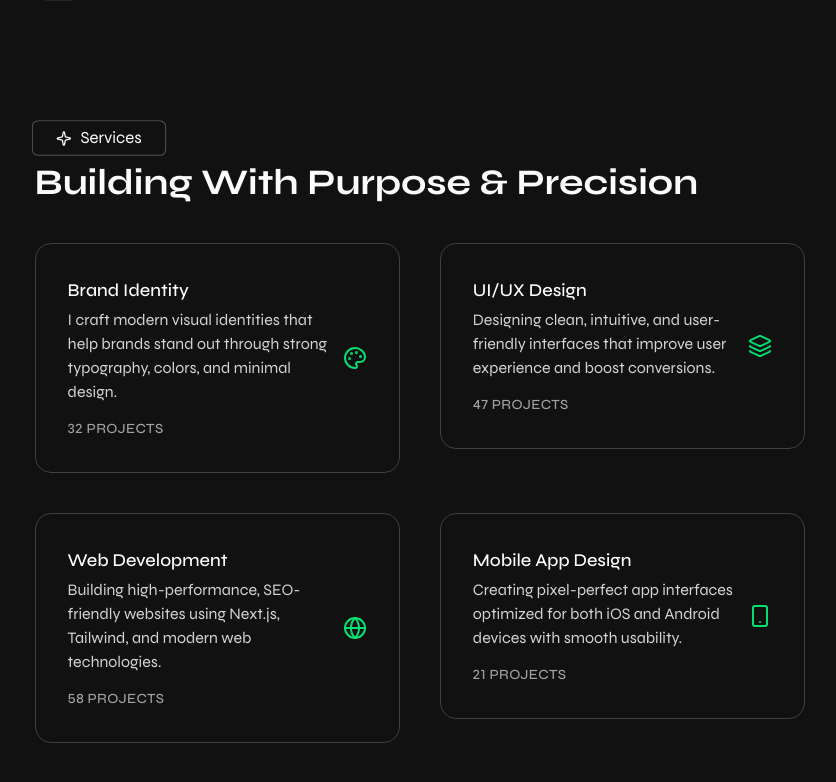
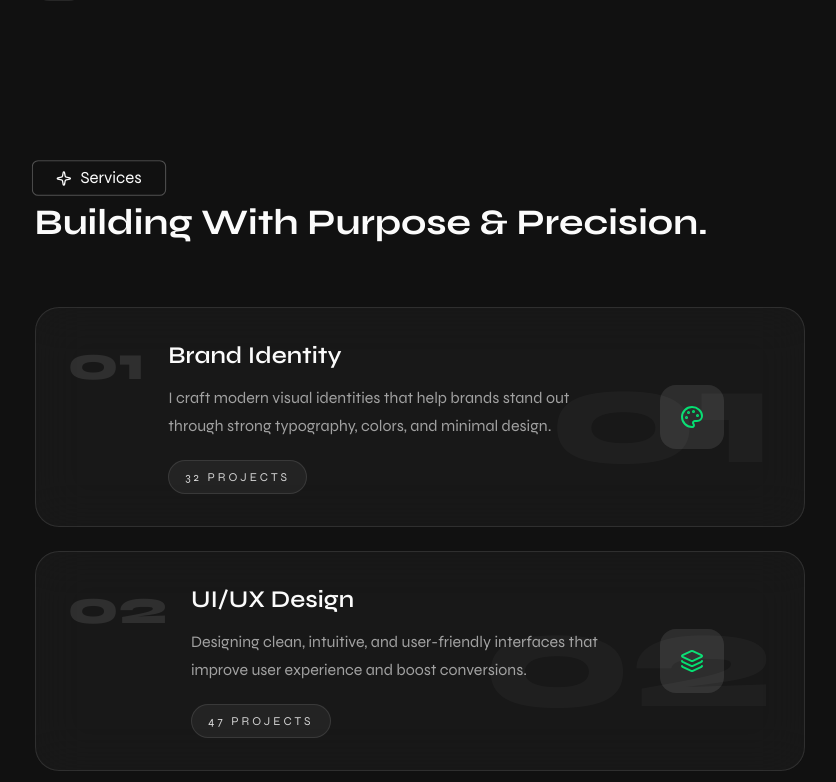
Before and after one commit to freetimezp/usefull-things-393-portfolio, a React (Vite) app: page / in a window 1280 px wide. Shown: the part 2761-3543 px from the top of the page, without its empty margins (435-1271 px from the left). Built offline with nearby package versions, Linux system fonts and the light colour scheme.

Commit message:
20. usefull-things-393-portfolio. Services upgrade.

```diff
--- a/src/components/ServiceCard.tsx
+++ b/src/components/ServiceCard.tsx
@@ -1,21 +1,105 @@
+import { motion } from 'motion/react';
+import { ArrowUpRight } from 'lucide-react';
+
+import { fadeUp } from '@/lib/animations';
 import type { ServiceType } from '@/types';
 
-const ServiceCard = ({ service }: { service: ServiceType }) => {
+interface Props {
+  service: ServiceType;
+  index: number;
+}
+
+const ServiceCard = ({ service, index }: Props) => {
   return (
-    <div
-      className='flex items-center justify-between rounded-2xl border border-neutral-700
-        p-8 hover:bg-zinc-900 transition-all duration-300 hover:border-primary relative'
+    <motion.article
+      variants={fadeUp}
+      whileHover={{
+        y: -6,
+      }}
+      transition={{
+        duration: 0.35,
+      }}
+      className='group relative overflow-hidden rounded-3xl border border-white/10 bg-white/3
+        backdrop-blur-xl p-8'
     >
-      <div>
-        <h3 className='text-lg font-medium text-white mb-1'>{service.title}</h3>
-        <p className='text-neutral-300 mb-3'>{service.desc}</p>
-        <span className='text-sm lining-nums text-neutral-400 font-medium uppercase tracking-wide'>
-          {service.projects}
-        </span>
+      {/* Glow */}
+
+      <div
+        className='absolute inset-0 opacity-0 group-hover:opacity-100 transition
+          duration-500 bg-linear-to-r from-primary/10 via-transparent to-transparent'
+      />
+
+      {/* Animated line */}
+
+      <div
+        className='absolute left-0 top-0 h-full w-[3px] bg-primary scale-y-0 origin-top
+          transition-transform duration-500 group-hover:scale-y-100'
+      />
+
+      <div className='relative flex items-center justify-between gap-10'>
+        {/* Left */}
+
+        <div className='flex gap-6'>
+          <span className='text-5xl font-black text-white/10 transition group-hover:text-primary'>
+            {String(index + 1).padStart(2, '0')}
+          </span>
+
+          <div>
+            <h3 className='text-2xl font-semibold transition-colors group-hover:text-primary'>
+              {service.title}
+            </h3>
+
+            <p className='mt-3 max-w-xl leading-7 text-neutral-400'>
+              {service.desc}
+            </p>
+
+            <span
+              className='mt-5 inline-block rounded-full border border-white/10 bg-white/5
+                px-4 py-2 text-xs uppercase tracking-[0.25em] text-neutral-300'
+            >
+              {service.projects}
+            </span>
+          </div>
+        </div>
+
+        {/* Right */}
+
+        <div className='flex items-center gap-6'>
+          <motion.div
+            whileHover={{
+              rotate: 10,
+              scale: 1.1,
+            }}
+            className='flex h-16 w-16 items-center justify-center rounded-2xl bg-primary/10 text-primary'
+          >
+            {service.icon}
+          </motion.div>
+
+          <ArrowUpRight
+            className='opacity-0 translate-x-3 transition-all duration-300 group-hover:translate-x-0
+              group-hover:opacity-100'
+            size={24}
+          />
+        </div>
       </div>
 
-      <div className='shrink-0'>{service.icon}</div>
-    </div>
+      {/* Background Number */}
+
+      <span
+        className='absolute right-8 top-1/2 -translate-y-1/2 text-[140px] font-black leading-none
+        text-white/3 pointer-events-none'
+      >
+        {String(index + 1).padStart(2, '0')}
+      </span>
+
+      {/* Bottom Glow */}
+
+      <div
+        className='absolute -bottom-24 left-1/2 h-52 w-52 -translate-x-1/2 rounded-full
+          bg-primary/20 blur-3xl opacity-0 transition-opacity duration-500
+          group-hover:opacity-100'
+      />
+    </motion.article>
   );
 };
 
--- a/src/components/Services.tsx
+++ b/src/components/Services.tsx
@@ -1,6 +1,6 @@
 import { motion } from 'motion/react';
 
-import { fadeUp, staggerContainer } from '@/lib/animations';
+import { staggerContainer } from '@/lib/animations';
 
 import SectionHeader from '@/components/SectionHeader';
 import ServiceCard from '@/components/ServiceCard';
@@ -10,34 +10,27 @@
 const Services = () => {
   return (
     <motion.section
+      id='services'
       initial='hidden'
       whileInView='visible'
-      viewport={{ once: true, amount: 0.3 }}
-      variants={staggerContainer(0)}
-      className='mt-30 scroll-mt-10'
-      id='services'
+      viewport={{ once: true, amount: 0.2 }}
+      variants={staggerContainer(0.12)}
+      className='mt-40 scroll-mt-24'
     >
       <SectionHeader
         subtitle='Services'
-        title='Building with Purpose & Precision'
+        title='Building with Purpose & Precision.'
       />
 
-      <motion.div
-        initial='hidden'
-        whileInView='visible'
-        viewport={{ once: true, amount: 0.3 }}
-        variants={staggerContainer(0.5)}
-        className='grid md:grid-cols-2 gap-10 mt-10'
-      >
-        {services.map((service, i) => (
-          <motion.div
-            key={i}
-            variants={fadeUp}
-          >
-            <ServiceCard service={service} />
-          </motion.div>
+      <div className='mt-16 space-y-6'>
+        {services.map((service, index) => (
+          <ServiceCard
+            key={index}
+            service={service}
+            index={index}
+          />
         ))}
-      </motion.div>
+      </div>
     </motion.section>
   );
 };
```
